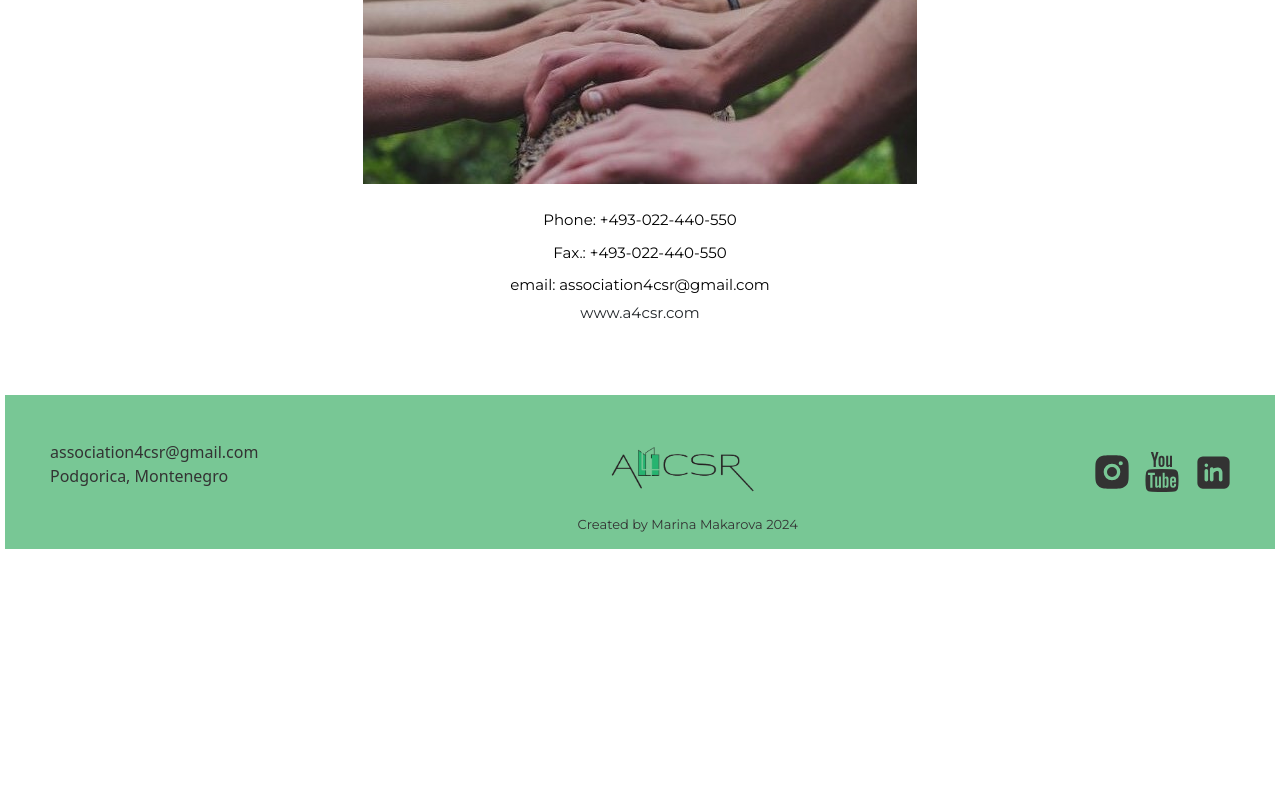
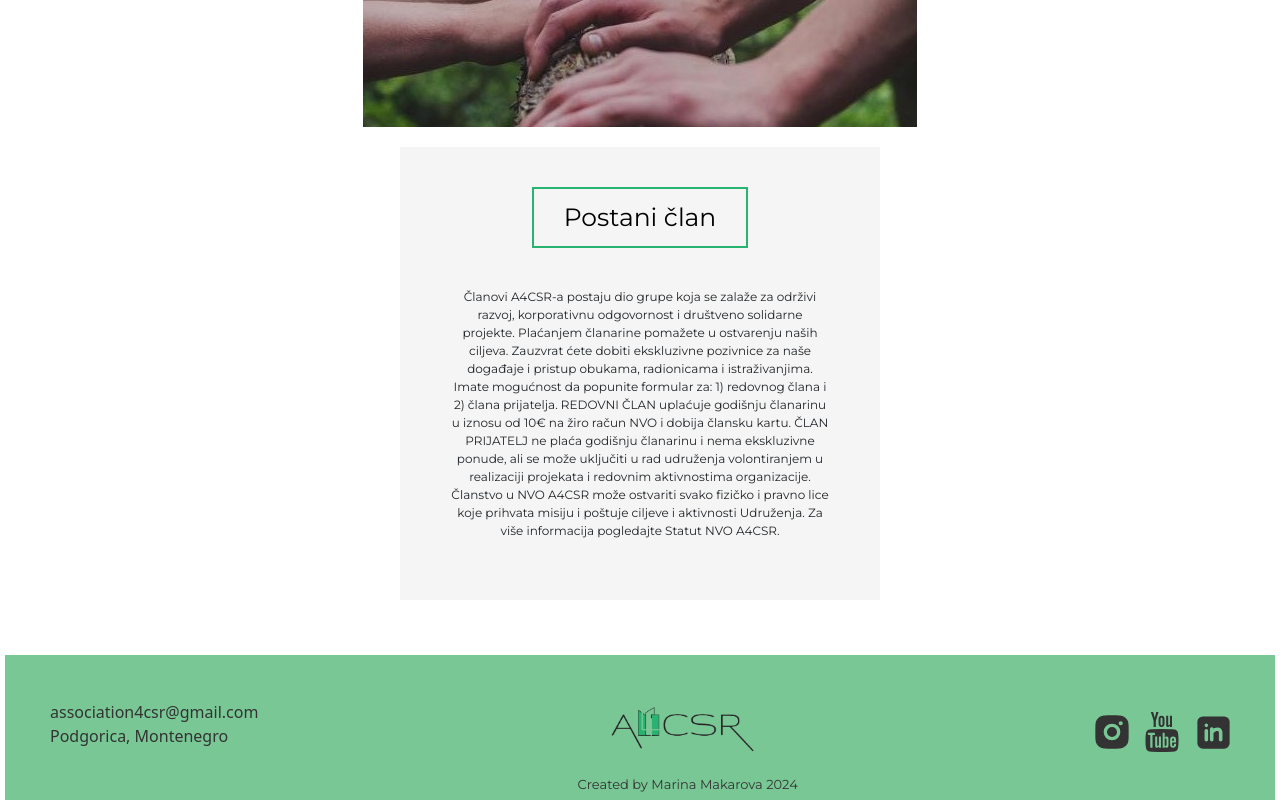
Before and after one commit to mmarakesh/a4csr, a React (Create React App) app: page /kontakt in a window 1280 px wide. Shown: the part 635-1435 px from the top of the page. Before the commit the page ends 1189 px from the top, so only its background shows below. Built offline with nearby package versions, Linux system fonts and the light colour scheme; a web font is replaced by a local one.

Commit message:
updated Kontakt

```diff
--- a/src/Components/Kontakt/Kontakt.css
+++ b/src/Components/Kontakt/Kontakt.css
@@ -26,7 +26,43 @@ margin: 30px 400px;
     padding: 5px;
 }
 .kontakt-form {
+    text-decoration: none;
+    display: inline-block;
+    margin: 10px 20px;
+    padding: 10px 30px;
+    position: relative;
+    border: 2px solid #27b470;
+    color: #000;
     font-size: 25px;
+    font-family: 'Montserrat', sans-serif;
+    transition: .4s;
+  }
+  .kontakt-form:after {
+    content: "";
+    position: absolute;
+    top: 0;
+    left: 0;
+    right: 0;
+    bottom: 0;
+    width: 100%;
+    height: 100%;
+    margin: auto;
+    border: 2px solid rgba(0, 0, 0, 0);
+    transition: .4s;
+  }
+  .kontakt-form:hover:after {
+    border-color: #27b470;
+    width: calc(100% - 10px);
+    height: calc(100% + 10px);
+  }
+.kontakt-member {
+    margin: 30px 50px;
+    font-size: 12px;
+}
+.kontakt-form-box {
+    background-color: #f5f5f5;
+    margin: 0px 400px;
+    padding: 30px 0px;
 }
 @media all and (max-width: 1024px) {
     .kontakt-header {
--- a/src/Components/Kontakt/Kontakt.js
+++ b/src/Components/Kontakt/Kontakt.js
@@ -5,13 +5,16 @@ function Kontakt() {
         <div className='kontakt-info'>
         <h4 className='kontakt-header'>NVO “Asocijacija za društveno odgovorno poslovanje”</h4>
         <p className='kontakt-text'>NVO “Asocijacija za društveno odgovorno poslovanje” je organizacija koja ima za cilj afirmisanje principa društveno odgovornog poslovanja i održivog poslovanja, te doprinosa integracionim procesima Crne Gore i zemljama Zapadnog Balkana kroz promovisanje podsticajne poslovne klime, njene vrijednosti i značaja, kao i ukazivanje na probleme postizanja društveno odgovornog poslovanja i održivog razvoja u Crnoj Gori, zemljama Zapadnog Balkana i usklađivanja ekonomskog rasta, inkluzivnog i zelenog rasta.</p>
-        <a className='kontakt-form' href='https://docs.google.com/forms/d/e/1FAIpQLScG1dx89hag88t_wh7OnjQZ47S9nnJfzqUK1kN6bbj4YkdTEQ/viewform' target='_blanck' rel="noreferrer">Postani član</a>
         <div className="parallax"></div>
+        <div className='kontakt-form-box'>
+        <a className='kontakt-form gradient-button' href='https://docs.google.com/forms/d/e/1FAIpQLScG1dx89hag88t_wh7OnjQZ47S9nnJfzqUK1kN6bbj4YkdTEQ/viewform' target='_blanck' rel="noreferrer">Postani član</a>
+        <p className='kontakt-member'>Članovi A4CSR-a postaju dio grupe koja se zalaže za održivi razvoj, korporativnu odgovornost i društveno solidarne projekte. Plaćanjem članarine pomažete u ostvarenju naših ciljeva. Zauzvrat ćete dobiti ekskluzivne pozivnice za naše događaje i pristup obukama, radionicama i istraživanjima. Imate mogućnost da popunite formular za: 1) redovnog člana i 2) člana prijatelja. REDOVNI ČLAN uplaćuje godišnju članarinu u iznosu od 10€ na žiro račun NVO i dobija člansku kartu. ČLAN PRIJATELJ ne plaća godišnju članarinu i nema ekskluzivne ponude, ali se može uključiti u rad udruženja volontiranjem u realizaciji projekata i redovnim aktivnostima organizacije. Članstvo u NVO A4CSR može ostvariti svako fizičko i pravno lice koje prihvata misiju i poštuje ciljeve i aktivnosti Udruženja. Za više informacija pogledajte Statut NVO A4CSR.</p>
+        </div>
         <div className='kontakt-tel-box'>
-        <a className='kontakt-item' href='tel: +493022440550'>Phone: +493-022-440-550</a>
+        {/* <a className='kontakt-item' href='tel: +493022440550'>Phone: +493-022-440-550</a>
         <a className='kontakt-item' href='tel: +493022440550'>Fax.: +493-022-440-550</a>
         <a className='kontakt-item' href='mailto: association4csr@gmail.com'>email: association4csr@gmail.com</a>
-        <p>www.a4csr.com</p>
+        <p>www.a4csr.com</p>   */}
         </div>
         <div>
         </div>
```
